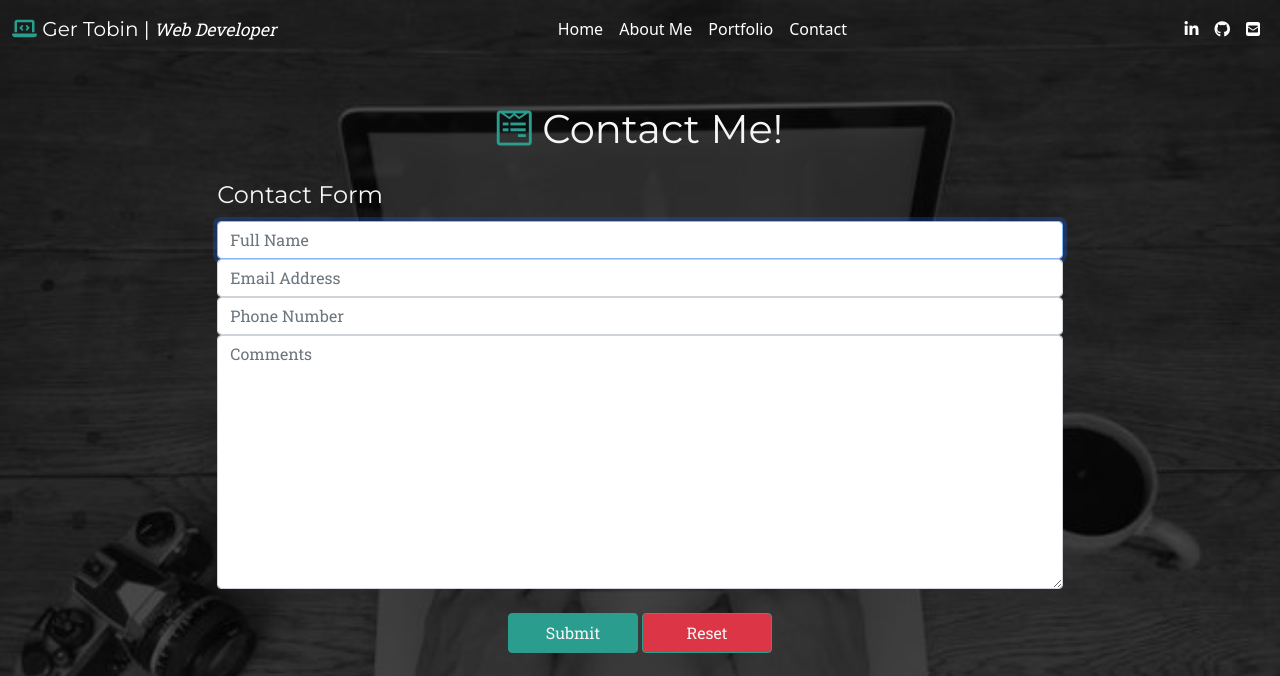
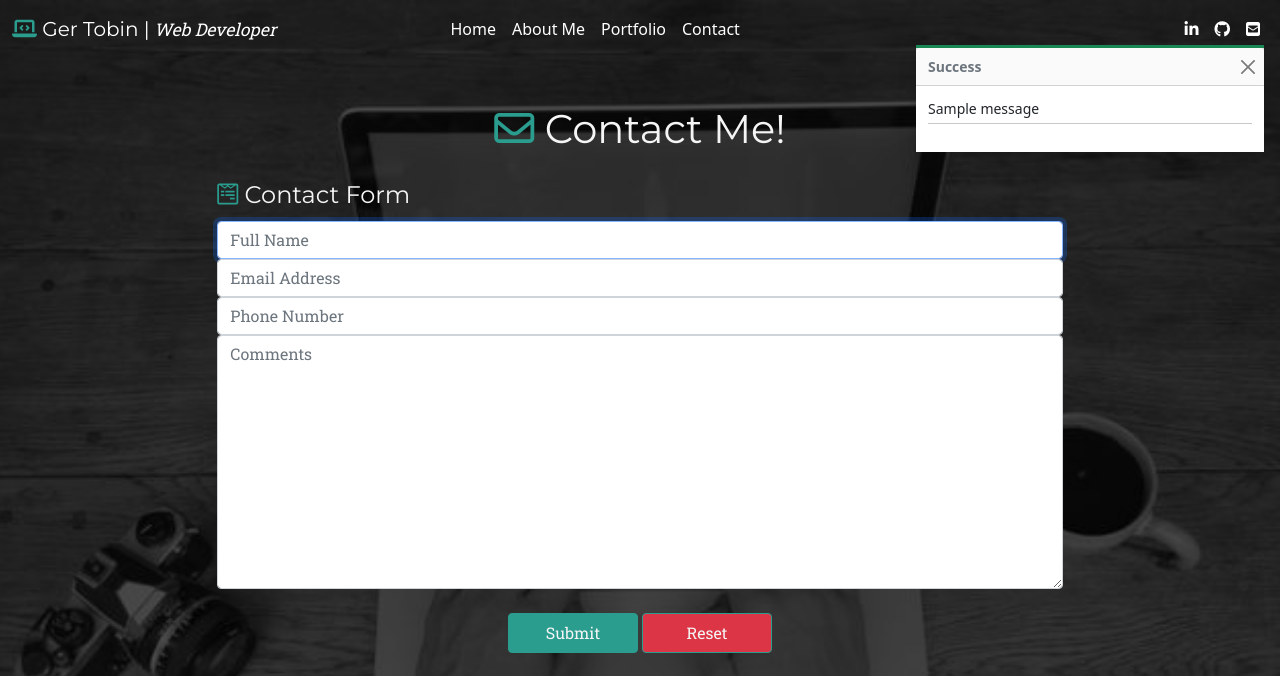
Before and after one commit to Gertobin11/personal-portfolio, a Django app: page /contact/ in a window 1280 px wide. Shown: the top 676 px of the page. Run offline with Django 3.2, Linux system fonts and the light colour scheme; one stand-in notice (Sample message) is shown; some libraries are stand-ins or nearby versions.

Commit message:
added post method to the conact section and added messages to inform users of their actions

```diff
--- a/contact/templates/contact/contact.html
+++ b/contact/templates/contact/contact.html
@@ -3,13 +3,14 @@
 {% block content %}
     <main id="my-4 contact-section">
         <br>
-        <h1 class=" my-4 whitesmoke text-center title-text"><i class="brt-grn fab fa-wpforms"></i> Contact Me!</h1>
+        <h1 class=" my-4 whitesmoke text-center title-text"><i class="brt-grn far fa-envelope"></i> Contact Me!</h1>
         <div class="row">
             <div class="col-10 offset-1 col-md-8 offset-md-2">
                 <form class="whitesmoke paragraph-text" action="{% url 'contact' %}" method="POST" id="contact-form">
                     {% csrf_token %}
                     <fieldset>
-                        <legend class="whitesmoke title-text">Contact Form</legend>
+                        <legend class="whitesmoke title-text"><i class="brt-grn fab fa-wpforms"></i> Contact Form
+                        </legend>
                         {% for field in contact_form1 %}
                             {{ field | as_crispy_field }}
                         {% endfor %}
--- a/contact/views.py
+++ b/contact/views.py
@@ -1,13 +1,29 @@
-from django.shortcuts import render
+from django.shortcuts import render, redirect, reverse
 from .forms import ContactForm1
+from django.contrib import messages
 
 
 def contact(request):
     ''' A view to return the contact page '''
-    contact_form1 = ContactForm1
-    template = 'contact/contact.html'
-    context = {
-        'contact_form1': contact_form1
-    }
+    if request.method == 'POST':
+        form_data = {
+            'fullname': request.POST['fullname'],
+            'email': request.POST['email'],
+            'phone_number': request.POST['phone_number'],
+            'comments': request.POST['comments'],
+        }
 
-    return render(request, template, context)
+        contact_form = ContactForm1(form_data)
+        if contact_form.is_valid():
+            contact_form.save()
+            messages.success(request, 'Thanks for getting in touch, \
+                             I will get back to you as fast as I can')
+            return redirect(reverse('home'))
+    else:
+        contact_form1 = ContactForm1
+        template = 'contact/contact.html'
+        context = {
+            'contact_form1': contact_form1
+        }
+
+        return render(request, template, context)
--- a/static/css/base.css
+++ b/static/css/base.css
@@ -595,6 +595,56 @@ footer .btn:active {
     visibility: visible;
 }
 
+/* Message toast styles */
+
+.message-container {
+    position: fixed;
+    top: 45px;
+    right: 15px;
+    z-index: 99999999;
+}
+
+.custom-toast {
+    overflow: visible;
+}
+
+.toast-capper {
+    height: 3px;
+}
+
+/* Convenience classes - colors copied from Bootstrap and idea from Boutique Ado */
+.arrow-primary {
+    border-bottom-color: #007bff !important;
+}
+
+.arrow-secondary {
+    border-bottom-color: #6c757d !important;
+}
+
+.arrow-success {
+    border-bottom-color: #28a745 !important;
+}
+
+.arrow-danger {
+    border-bottom-color: #dc3545 !important;
+}
+
+.arrow-warning {
+    border-bottom-color: #ffc107 !important;
+}
+
+.arrow-info {
+    border-bottom-color: #17a2b8 !important;
+}
+
+.arrow-light {
+    border-bottom-color: #f8f9fa !important;
+}
+
+.arrow-dark {
+    border-bottom-color: #343a40 !important;
+}
+
 
 /* Media Queries */
 @media only screen and (max-width: 575px) {
--- a/templates/base.html
+++ b/templates/base.html
@@ -31,7 +31,7 @@
     <title>Ger Tobin, Web Developer{% block extra_title %}{% endblock %}</title>
 </head>
 <body>
-    <nav class="navbar navbar-expand-lg navbar-light bg-transparent">
+    <header class="navbar navbar-expand-lg navbar-light bg-transparent">
         <div class="container-fluid">
             <button class="navbar-toggler" type="button" data-bs-toggle="collapse" data-bs-target="#navbarTogglerDemo03"
                 aria-controls="navbarTogglerDemo03" aria-expanded="false" aria-label="Toggle navigation">
@@ -41,6 +41,7 @@
                         class="fas fa-laptop-code"></i></span>  Ger Tobin |<span
                                     class="paragraph-text"><em><small> Web
                 Developer</small></em></span></a>
+            <nav>
                 <div class="me-auto ms-auto justify-content-lg-center collapse navbar-collapse" id="navbarTogglerDemo03">
                     <ul id="nav-bar-links" class="navbar-nav mb-lg-0">
                         <li class="nav-item">
@@ -57,6 +58,7 @@
                         </li>
                     </ul>
                 </div>
+            </nav>
             <div class="collapse navbar-collapse" id="navbarTogglerDemo03">
                 <ul class="navbar-nav mb-lg-0 ms-auto">
                     <li class="nav-item">
@@ -72,7 +74,25 @@
                 </ul>
             </div>
         </div>
-    </nav>
+    </header>
+    {% if messages %}
+    <!-- message.level is from bootstrap.docs info learned through Boutique Ado from Code Institute-->
+    <div class="message-container">
+        {% for message in messages %}
+            {% with message.level as level %}
+                {% if level == 40 %}
+                    {% include 'includes/toasts/toast_error.html' %}
+                {% elif level == 30 %}
+                    {% include 'includes/toasts/toast_warning.html' %}
+                {% elif level == 25 %}
+                    {% include 'includes/toasts/toast_success.html' %}
+                {% else %}
+                    {% include 'includes/toasts/toast_info.html' %}
+                {% endif %}
+            {% endwith %}
+        {% endfor %}
+    </div>
+    {% endif %}
 
     {% block content %}
     {% endblock %}
@@ -175,5 +195,12 @@
         });
 
     </script>
+    <script>
+        var toastElList = [].slice.call(document.querySelectorAll('.toast'))
+        var toastList = toastElList.map(function (toastEl) {
+            // Creates an array of toasts , obtained through bootstrap docs
+            return new bootstrap.Toast(toastEl).show()
+        });
+    </script>
 </body>
 </html>
--- /dev/null
+++ b/templates/includes/toasts/toast_success.html
@@ -0,0 +1,17 @@
+<div class="min-content toast custom-toast rounded-0 border-top-0" data-bs-autohide="false" role="alert"
+    aria-live="assertive" aria-atomic="true">
+    <div class="arrow-up arrow-success"></div>
+    <div class="toast-capper w-100 bg-success"></div>
+    <div class="toast-header">
+        <strong class="me-auto">Success</strong>
+        <button type="button" class="btn-close" data-bs-dismiss="toast" aria-label="Close"></button>
+    </div>
+    <div class="toast-body bg-white">
+        <div class="row">
+            <div class="col">
+                {{ message }}
+                <hr class="mt-1 mb-3">
+            </div>
+        </div>
+    </div>
+</div>
```
Also changed, not shown: templates/includes/toasts/toast_error.html (added, +17 -0 lines), templates/includes/toasts/toast_info.html (added, +17 -0 lines), templates/includes/toasts/toast_warning.html (added, +17 -0 lines), db.sqlite3. Lines whose indentation alone changed are shown as unchanged.
